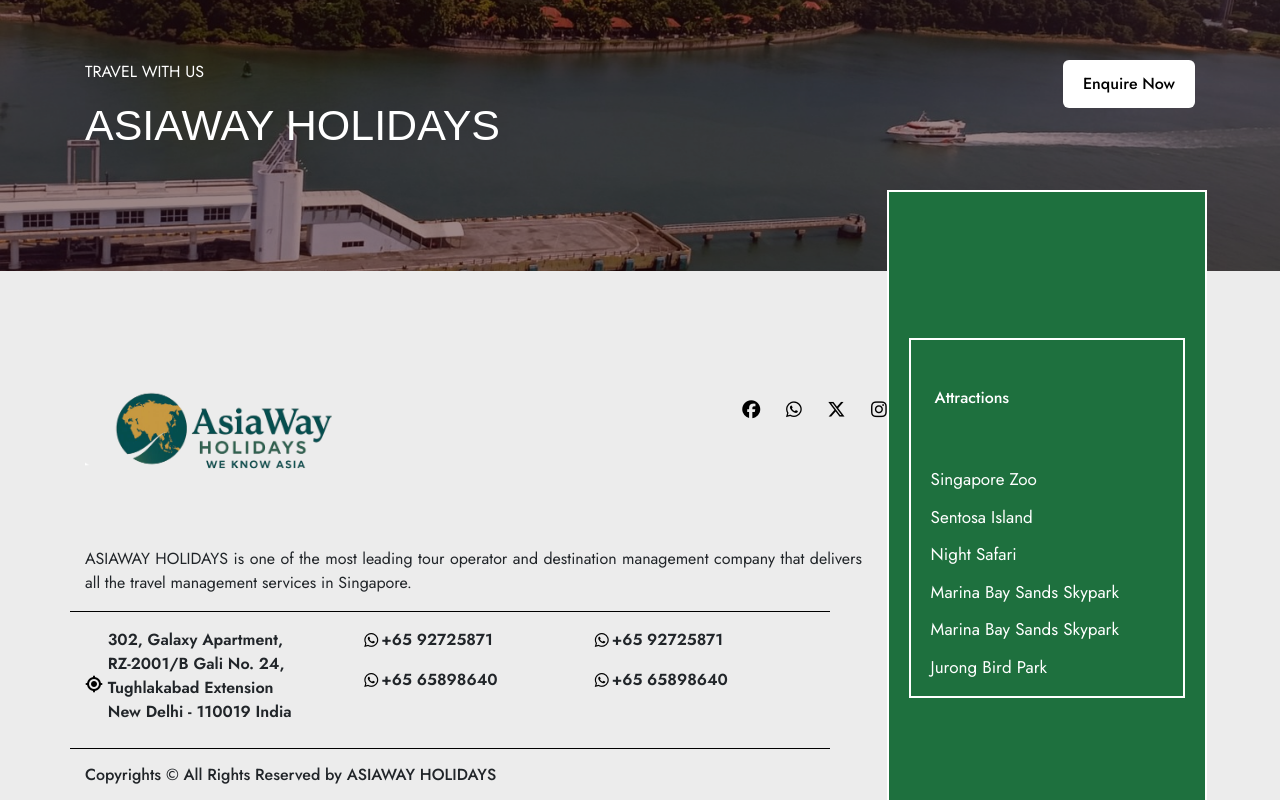
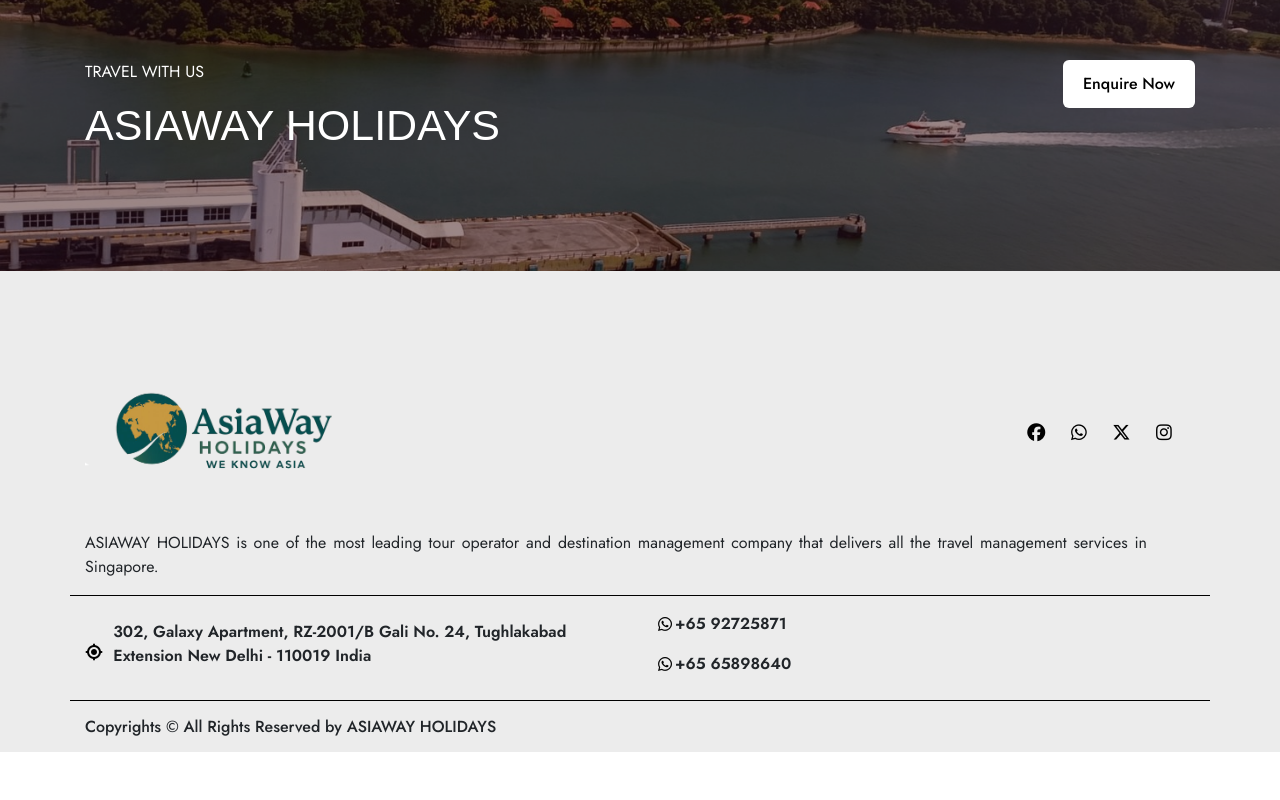
Before and after one commit to sayakray98/asiaway, a React (Vite) app: page / in a window 1280 px wide. Shown: the part 3858-4658 px from the top of the page. After the commit the page ends 4610 px from the top, so only its background shows below. Built offline with nearby package versions, Linux system fonts and the light colour scheme; grey boxes are pictures that could not be loaded; a web font is replaced by a local one.

Commit message:
Update React pages

```diff
--- a/src/components/Footer.jsx
+++ b/src/components/Footer.jsx
@@ -19,31 +19,6 @@
                 <Link to="/contact">Enquire Now</Link>
               </div>
             </div>
-            <div className="col-lg-3 col-6 attractiondetails">
-              <div className="attractiondetailssub">
-                <h6 className="py-5 text-left pl-4 py-0">Attractions</h6>
-                <ul className="dotuldata">
-                  <li>
-                    <a href="">Singapore Zoo</a>
-                  </li>
-                  <li>
-                    <a href="">Sentosa Island</a>
-                  </li>
-                  <li>
-                    <a href="">Night Safari</a>
-                  </li>
-                  <li>
-                    <a href="">Marina Bay Sands Skypark</a>
-                  </li>
-                  <li>
-                    <a href="">Marina Bay Sands Skypark</a>
-                  </li>
-                  <li>
-                    <a href="">Jurong Bird Park</a>
-                  </li>
-                </ul>
-              </div>
-            </div>
           </div>
         </div>
       </footer>
@@ -55,7 +30,7 @@
                 <img src={logo} alt="" width={"52%"} />
               </div>
             </div>
-            <div className="col-lg-3 text-right">
+            <div className="col-lg-6 text-right">
               <div className="socialicons">
                 <i class="fa-brands fa-facebook"></i>
                 <i class="fa-brands fa-whatsapp"></i>
@@ -63,8 +38,8 @@
                 <i class="fa-brands fa-instagram"></i>
               </div>
             </div>
-            <div className="col-lg-9 belowfootersubs text-justify">
-              <div className="paradetails pr-5 mt-4">
+            <div className="col-lg-12 belowfootersubs text-justify">
+              <div className="paradetails pr-5 mt-2">
                 <p style={{ fontWeight: "400" }}>
                   ASIAWAY HOLIDAYS is one of the most leading tour operator and
                   destination management company that delivers all the travel
@@ -73,32 +48,21 @@
               </div>
             </div>
             <div
-              className="col-lg-8 belowfootersubs  text-left py-2"
+              className="col-lg-12 belowfootersubs  text-left py-2"
               style={{
                 borderTop: "1px solid black",
                 borderBottom: "1px solid black",
               }}
             >
               <div className="row">
-                <div className="col-lg-4 col-12 pt-2 belowfootersubs  d-flex align-items-center">
+                <div className="col-lg-6 col-12 pt-2 belowfootersubs  d-flex align-items-center">
                   <i class="fa-solid fa-location-crosshairs"></i> &nbsp; &nbsp;
                   <p>
                     302, Galaxy Apartment, RZ-2001/B Gali No. 24, Tughlakabad
                     Extension New Delhi - 110019 India
                   </p>
                 </div>
-                <div className="col-lg-4 col-12 pt-2 belowfootersubs belowfootersubslinks">
-                  <div className="whatsappf d-flex">
-                    <i class="fa-brands fa-whatsapp pt-1"></i>{" "}
-                    <p>+65 92725871</p>
-                  </div>
-
-                  <div className="whatsappl d-flex">
-                    <i class="fa-brands fa-whatsapp pt-1"></i>{" "}
-                    <p>+65 65898640</p>
-                  </div>
-                </div>
-                <div className="col-lg-4 col-12 pt-2 belowfootersubs text-left">
+                <div className="col-lg-6 col-12 pt-2 belowfootersubs text-left">
                   <div className="emailf d-flex">
                     <i class="fa-brands fa-whatsapp pt-1"></i>{" "}
                     <p>+65 92725871</p>
--- a/src/components/Footer/Footer.css
+++ b/src/components/Footer/Footer.css
@@ -59,7 +59,7 @@
   margin-right: 20px;
 }
 .socialicons {
-  padding-top: 50%;
+  padding-top: 28%;
 }
 .footerlogo {
   padding-top: 12%;
```
